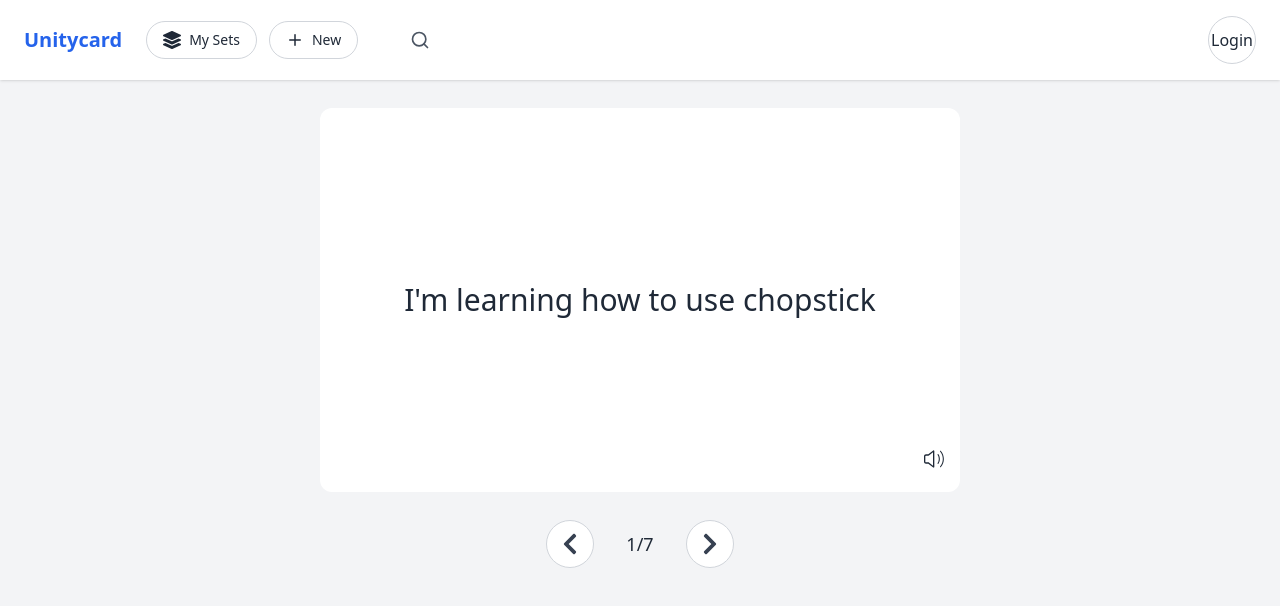
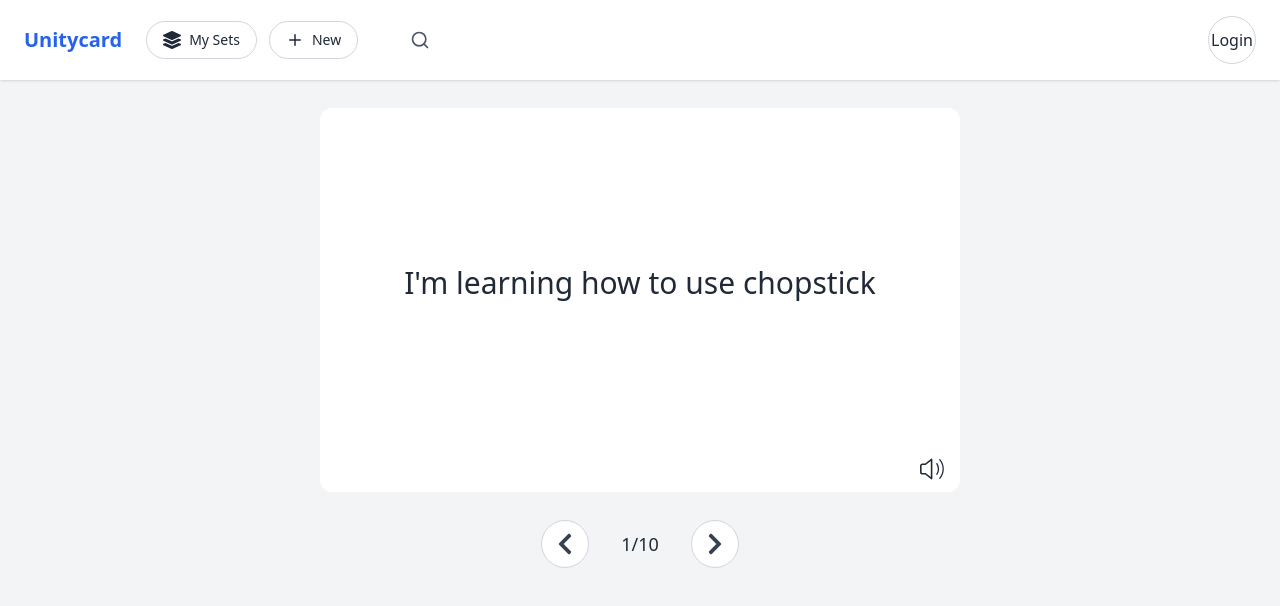
Before and after one commit to JayCenxx/forgetCurve, a React (Create React App) app in the folder forgetcurve_react/: page /CardSetStructure in a window 1280 px wide. Shown: the top 606 px of the page. Built offline with nearby package versions, Linux system fonts and the light colour scheme; no server answers.

Commit message:
flashcard styling2

```diff
--- a/forgetcurve_react/src/assets/cardJson.js
+++ b/forgetcurve_react/src/assets/cardJson.js
@@ -1,9 +1,14 @@
 export const cardJson = [
     {id: 0, frontText: "I'm learning how to use chopstick", backText: "我现在在学用筷子"},
     { id: 1, frontText: "how are you", backText: "元気ですか？" },
+    { id: 8, frontText: "i love vietnamese food", backText: "tôi yêu món ăn việt nam" },
+    { id: 6, frontText: "the area of a circle is pi r squared", backText: "एक वृत्त का क्षेत्रफल pi r वर्ग है" },
     { id: 2, frontText: "nice to meet you", backText: "Encantado de conocerte" },
     { id: 3, frontText: "nice seeing you again", backText: "content de te revoir" },
     { id: 4, frontText: "I love germany, the beer is awesome", backText: "Ich liebe Deutschland, das Bier ist großartig" },
     { id: 5, frontText: "my comrade, I love mother russia", backText: "мой товарищ, я люблю матушку Россию" },
-    { id: 6, frontText: "the area of a circle is pi r squared", backText: "एक वृत्त का क्षेत्रफल pi r वर्ग है" },
+    { id: 7, frontText: "this pizza is very delicious", backText: "questa pizza è davvero deliziosa" },
+    { id: 7, frontText: "The Bible (from Koine Greek τὰ βιβλία, tà biblía, 'the books') is a collection of religious texts or scriptures, some, all, or a variant of which are held to be sacred in Christianity, Judaism, Samaritanism, Islam, the Baha'i Faith, and many other Abrahamic religions. The Bible is an anthology (a compilation of texts of a variety of forms) originally written in Hebrew, Aramaic, and Koine Greek. These texts include instructions, stories, poetry, and prophecies, among other genres. ", backText: "questa pizza è davvero deliziosa" },
+
+
 ];
--- a/forgetcurve_react/src/components/buttons/TTSButton.js
+++ b/forgetcurve_react/src/components/buttons/TTSButton.js
@@ -14,7 +14,7 @@ const TTSButtons = ({ text }) => {
   };
 
   return (
-    <button onClick={handleButtonClick}>
+    <button onClick={handleButtonClick} className="text-2xl">
       <RxSpeakerLoud />
     </button>
   );
--- /dev/null
+++ b/forgetcurve_react/src/components/buttons/ToggleButton.js
@@ -0,0 +1,15 @@
+
+export const ToggleButton = ({ handleSwap2, className }) => {
+
+
+    return(
+  <>
+  <main className="form-control">
+    <label className="label cursor-pointer">
+      <span className="label-text">Remember me</span>
+      <input type="checkbox" className="toggle" checked />
+    </label>
+ </main>
+  </>
+);
+}
--- a/forgetcurve_react/src/components/cards/FlashCard.js
+++ b/forgetcurve_react/src/components/cards/FlashCard.js
@@ -60,41 +60,59 @@ const flipPage=( )=>{
       }else{
         cheapSynthesizeText(backText)
       }
-  },[isFlipped,location.pathname,curPage])
+  },[isFlipped,location.pathname,curPage,frontText,backText,autoSpeak,cheapSynthesizeText])
 
-  useEffect(() => {},[cardJson])
+  useEffect(() => {},[card])
 
   return (
     <>
     <main className="w-50 h-96 justify-center flex  my-7">
-      <main className={`w-11/12 lg:w-9/12 xl:w-1/2   h-full transition-transform duration-${flipDuration} transform preserve-3d cursor-pointer ${isFlipped ? 'rotate-y-180' : ''}`} onClick={flipPage}>
-        <section className=" absolute w-full h-full backface-hidden bg-white rounded-xl flex justify-center items-center">
-
-          <div className="text-3xl flex justify-center items-center h-full">
+      <article className={` w-11/12 lg:w-9/12 xl:w-1/2   h-full transition-transform duration-${flipDuration} transform preserve-3d cursor-pointer ${isFlipped ? 'rotate-y-180' : ''}`} onClick={flipPage}>
+        {/* front-card, outer container */}
+        <section className=" absolute   w-full h-full  backface-hidden bg-white rounded-xl flex overflow-auto flex-col">
+          <span className='grow min-h-5'>  </span>
+          <div className=" text-3xl flex justify-center items-center px-4 ">
               {frontText}
           </div>
+          <span className=' grow min-h-3 '>  </span>
 
+          <div className='flex'>
+            <span className='basis-[98%]'></span>
              {/* Stop event propagation to prevent the card from flipping when the TTS play button is clicked */}
-          <div className="text-xl absolute bottom-0 right-0 p-4" onClick={e => e.stopPropagation()}>
+            <div className="text-xl  pr-4 pb-1 " onClick={e => e.stopPropagation()}>
                 <TTSButtons text={frontText}/>
+            </div>
           </div>
         </section>
 
-      <section className={`absolute w-full h-full backface-hidden bg-white transform rotate-y-180 ${isFlipped ? 'rotate-y-180' : ''} rounded-xl`}  onClick={flipPage}>
-          <div className="text-3xl flex justify-center items-center h-full">
+      {/* back-card, outer container */}
+        <section className={`absolute w-full h-full backface-hidden bg-white transform rotate-y-180 ${isFlipped ? 'rotate-y-180' : ''} rounded-xl  flex overflow-auto flex-col`}  onClick={flipPage}>
+            <span className='grow min-h-5'>  </span>
+            <div className="text-3xl flex justify-center items-center px-4">
                 {backText}
             </div>
+            <span className=' grow min-h-3 '>  </span>
 
-          <div className="text-xl absolute bottom-0 right-0 p-4" onClick={e => e.stopPropagation()}>
+            <div className='flex'>
+              <span className='basis-[98%]'></span>
+              {/* Stop event propagation to prevent the card from flipping when the TTS play button is clicked */}
+              <div className="text-xl  pr-4 pb-1 " onClick={e => e.stopPropagation()}>
                   <TTSButtons text={backText}/>
             </div>
+          </div>
+
+
         </section>
-      </main>
+
+      </article>
+
     </main>
 
     <ArrowButtons onLeftClick={handlePrev} onRightClick={handleNext}>
         {curPage + 1}/{maxPage + 1}
       </ArrowButtons>
+
+
     </>
   );
 }
--- a/forgetcurve_react/src/stores/useTTStore.js
+++ b/forgetcurve_react/src/stores/useTTStore.js
@@ -7,7 +7,7 @@ import { getCardSet, updateCardSet } from "../utils/localStorageHelpers";
 const useTTStore = create((set, get) => ({
   audio: null,
   lastText: "",
-  autoSpeak: true,
+  autoSpeak: false,
   base64ToAudio:async(base64)=>{
 
     try{
@@ -50,6 +50,7 @@ const useTTStore = create((set, get) => ({
 
         //else cacheKey dont exist, API call to get the TTS string. cSpeakText is on auto language detection
         const response = await fetchTTS(text)
+
         const {baseString}=response;
         if (response && baseString) {
           // Set new cacheKey and value
```
Also changed, not shown: forgetcurve_react/src/components/cards/LowerButtonGroup.js (added, +10 -0 lines). Lines whose indentation alone changed are shown as unchanged.
